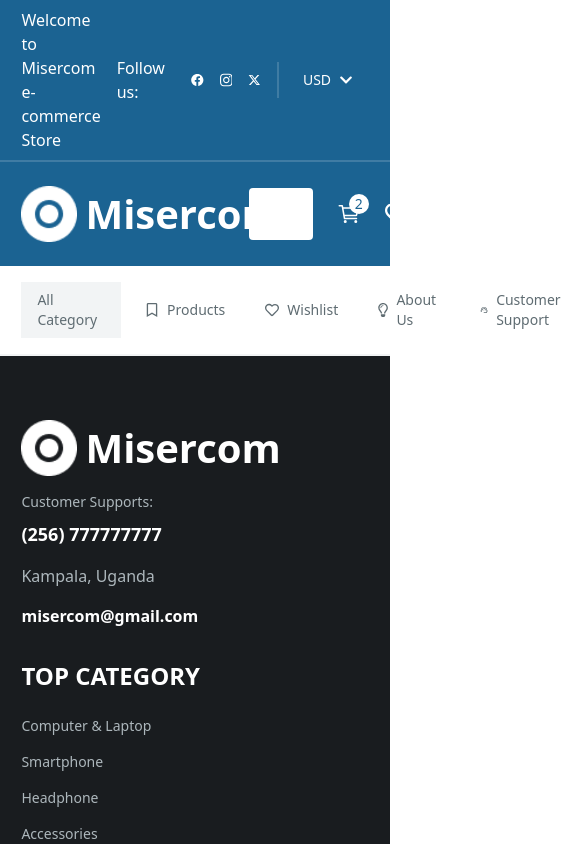
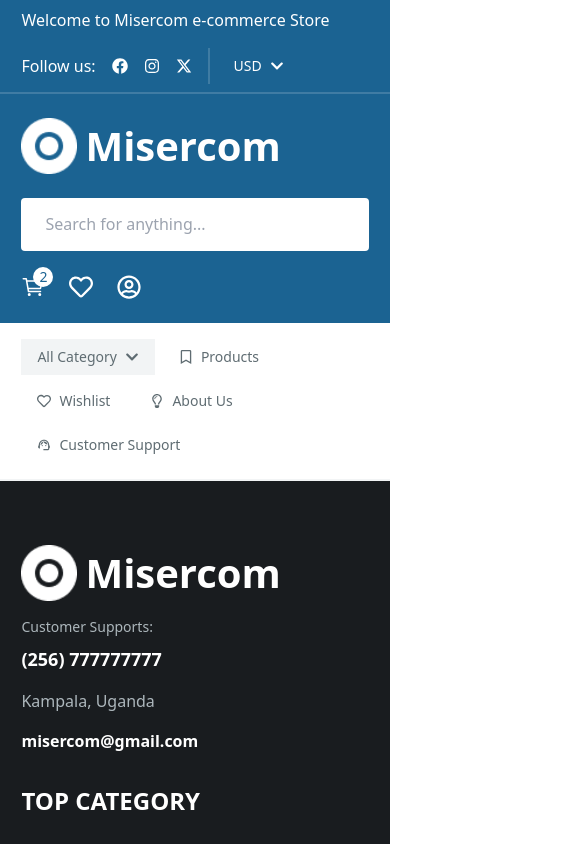
Before and after one commit to rashidkisejjere0784/BSE24-30-Capstone-Project, a React (Vite) app in the folder front-end/: page / in a window 390 px wide. Shown: the top 844 px of the page, 585 px wide, since content can reach past the window. Built offline with nearby package versions, Linux system fonts and the light colour scheme.

Commit message:
added User Experience to bavigation tabs

```diff
--- a/front-end/src/components/Header.tsx
+++ b/front-end/src/components/Header.tsx
@@ -12,13 +12,19 @@
 } from "react-icons/fa";
 import {FaXTwitter} from "react-icons/fa6";
 import {MdOutlineSmartphone, MdOutlineSupportAgent} from "react-icons/md";
+import {useState} from "react";
 
 const Header = () => {
+    const [activeTab, setActiveTab] = useState("all-category");
+
+    const handleActiveTab = (value: string)=>{
+        setActiveTab(value);
+    }
     return (
         <>
             <header id="header">
                 <div className="bg-secondary-700 ">
-                    <div className="section flex justify-between gap-4 items-center py-2 border-b-2 border-b-divider">
+                    <div className="section flex justify-between gap-4 items-center flex-wrap py-2 border-b-2 border-b-divider">
                         <h3 className="text-gray-00 text-base">
                             Welcome to Misercom e-commerce Store
                         </h3>
@@ -31,29 +37,18 @@
                             </div>
                             <div className="border-l-2 border-l-divider">
                                 <div className="relative ">
-                                    <button
-                                        className="flex items-center px-6 py-2 text-sm font-medium uppercase text-gray-00 transition duration-150 ease-in-out"
-                                        type="button"
-                                    >
+                                    <button className="flex items-center px-6 py-2 text-sm font-medium uppercase text-gray-00 transition duration-150 ease-in-out" type="button">
                                         USD
-                                        <span className="ml-2">
-                      <FaChevronDown />
-                    </span>
+                                        <span className="ml-2"><FaChevronDown /></span>
                                     </button>
                                     <ul className="absolute z-[1000] m-0 hidden min-w-max list-none overflow-hidden rounded-lg border-none bg-white text-base">
                                         <li>
-                                            <a
-                                                className="block w-full whitespace-nowrap bg-white px-4 py-2 text-sm font-normal text-neutral-700"
-                                                href="#"
-                                            >
+                                            <a className="block w-full whitespace-nowrap bg-white px-4 py-2 text-sm font-normal text-neutral-700" href="#">
                                                 UGX
                                             </a>
                                         </li>
                                         <li>
-                                            <a
-                                                className="block w-full whitespace-nowrap bg-white px-4 py-2 text-sm font-normal text-neutral-700"
-                                                href="#"
-                                            >
+                                            <a className="block w-full whitespace-nowrap bg-white px-4 py-2 text-sm font-normal text-neutral-700" href="#">
                                                 EUR
                                             </a>
                                         </li>
@@ -62,7 +57,7 @@
                             </div>
                         </div>
                     </div>
-                    <div className="section flex justify-between items-center gap-6 py-6">
+                    <div className="section flex justify-between items-center gap-6 py-6 flex-wrap">
                         <Link to={"/"} className="flex gap-2 items-center text-white">
                             <img src={logo} alt="Misercom Logo" className="w-14 h-14" />
                             <h1 className="text-3xl font-extrabold">Misercom</h1>
@@ -89,34 +84,34 @@
                 {/*      navigation*/}
                 <nav className="section bg-gray-00 py-4 border-b-2 border-b-gray-50">
                     <div className="flex items-center gap-4 justify-between">
-                        <div>
-                            <ul className="list-none text-gray-600 flex gap-2">
-                                <li className="px-4 py-2 flex gap-2 hover:text-gray-900 hover:bg-gray-50 transition-all duration-250 items-center bg-gray-50 text-sm">
+                        <div className={"w-full"}>
+                            <ul className="list-none text-gray-600 flex gap-2 flex-wrap">
+                                <button onClick={()=>handleActiveTab("all-category")}  className={`px-4 py-2 flex gap-2 ${activeTab === "all-category" ? "bg-gray-50" : ""} hover:text-gray-900 hover:bg-gray-50 transition-all duration-250 items-center text-sm`}>
                                     <Link to="/">All Category</Link>
-                                    <i className="fa-solid fa-chevron-down" />
-                                </li>
-                                <li className="px-4 py-2 flex gap-2 hover:text-gray-900 hover:bg-gray-50 transition-all duration-250 items-center text-sm">
+                                    <FaChevronDown />
+                                </button>
+                                <button onClick={()=>handleActiveTab("products")} className={`px-4 py-2 flex gap-2 ${activeTab === "products" ? "bg-gray-50" : ""} hover:text-gray-900 hover:bg-gray-50 transition-all duration-250 items-center text-sm`}>
                                     <FaRegBookmark />
-                                    <Link to={"/products"}>Products</Link>
-                                </li>
-                                <li className="px-4 py-2 flex gap-2 hover:text-gray-900 hover:bg-gray-50 transition-all duration-250 items-center text-sm">
+                                    <Link to={"#"}>Products</Link>
+                                </button>
+                                <button onClick={()=>handleActiveTab("wishlist")}  className={`px-4 py-2 flex gap-2 hover:text-gray-900 ${activeTab === "wishlist" ? "bg-gray-50" : ""} hover:bg-gray-50 transition-all duration-250 items-center text-sm`}>
                                     <FaRegHeart />
-                                    <Link to="/wishlist">Wishlist</Link>
-                                </li>
-                                <li className="px-4 py-2 flex gap-2 hover:text-gray-900 hover:bg-gray-50 transition-all duration-250 items-center text-sm">
+                                    <Link to="#">Wishlist</Link>
+                                </button>
+                                <button onClick={()=>handleActiveTab("about-us")}  className={`px-4 py-2 flex gap-2 hover:text-gray-900 ${activeTab === "about-us" ? "bg-gray-50" : ""} hover:bg-gray-50 transition-all duration-250 items-center text-sm`}>
                                     <FaRegLightbulb />
-                                    <Link to="/about">About Us</Link>
-                                </li>
-                                <li className="px-4 py-2 flex gap-2 hover:text-gray-900 hover:bg-gray-50 transition-all duration-250 items-center text-sm">
+                                    <Link to="#">About Us</Link>
+                                </button>
+                                <button onClick={()=>handleActiveTab("support")}  className={`px-4 py-2 flex gap-2 hover:text-gray-900 ${activeTab === "support" ? "bg-gray-50" : ""} hover:bg-gray-50 transition-all duration-250 items-center text-sm`}>
                                     <MdOutlineSupportAgent />
-                                    <Link to="/contact">Customer Support</Link>
-                                </li>
+                                    <Link to="#">Customer Support</Link>
+                                </button>
                             </ul>
                         </div>
-                        <div className="text-gray-800 font-bold text-lg">
+                        <div className="text-gray-800 font-bold text-lg hidden lg:block w-fit">
                             <a href="#" className={"flex gap-2 items-center"}>
                                 <MdOutlineSmartphone className={"text-2xl"}/>
-                                <span>+256 777777777</span>
+                                <p className={"text-nowrap"}>+256 777777777</p>
                             </a>
                         </div>
                     </div>
```
